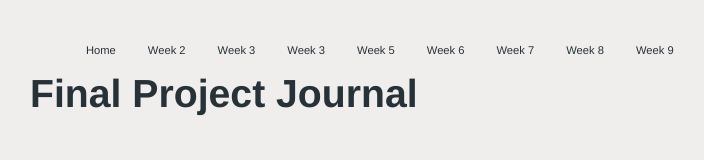
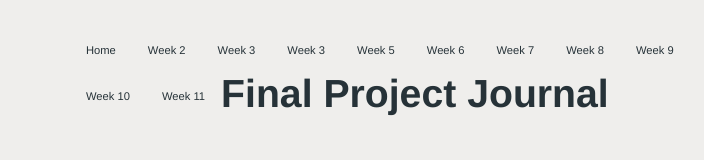
Before and after one commit to kfunkin/FinalProjectJournal, a plain HTML site: page index.html in a window 1280 px wide. Shown: the whole page, without its empty margins (278-982 px from the left). Drawn offline with Linux system fonts and the light colour scheme.

Commit message:
updated navigation on index.html

```diff
--- a/index.html
+++ b/index.html
@@ -29,6 +29,8 @@
         <li><a href="week7.html">Week 7</a></li>
         <li><a href="week8.html">Week 8</a></li>
         <li><a href="week9.html">Week 9</a></li>
+        <li><a href="week10.html">Week 10</a></li>
+        <li><a href="week11.html">Week 11</a></li>
     </ul>
     <h3>Final Project Journal</h3>
 
```
